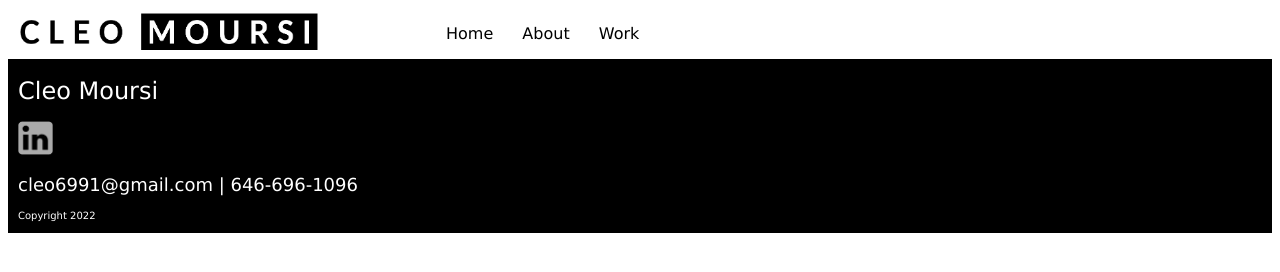
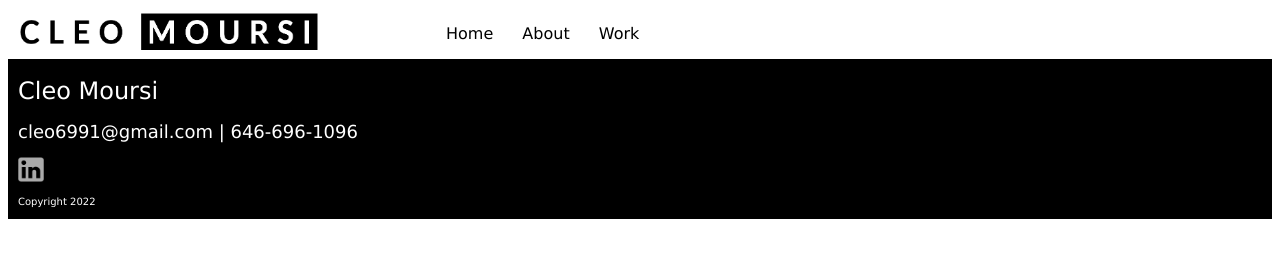
Before and after one commit to cmoursi/UX_UI_HW_18, a plain HTML site: page work.html in a window 1280 px wide. Drawn offline with Linux system fonts and the light colour scheme.

Commit message:
chnaged order of items in footer

```diff
--- a/work.html
+++ b/work.html
@@ -34,10 +34,10 @@
        <!--FOOTER SECTION-->
        <footer>
         <h1>Cleo Moursi</h1>
+        <h2>cleo6991@gmail.com | 646-696-1096</h2>
         <a href="https://www.linkedin.com/in/cleo-moursi-b1385a145/">
-                    <img src="images/linkedin.png" alt="linkedin-icon" width="35.25" heigh="33.75">
+            <img src="images/linkedin.png" alt="linkedin-icon" width="26.11" height="25">
         </a>
-             <h2>cleo6991@gmail.com | 646-696-1096</h2>
         <p>Copyright 2022</p>
     </footer>
     </body>
```
Also changed, not shown: about.html (+3 -2 lines), index.html (+2 -2 lines). Lines whose indentation alone changed are shown as unchanged.
